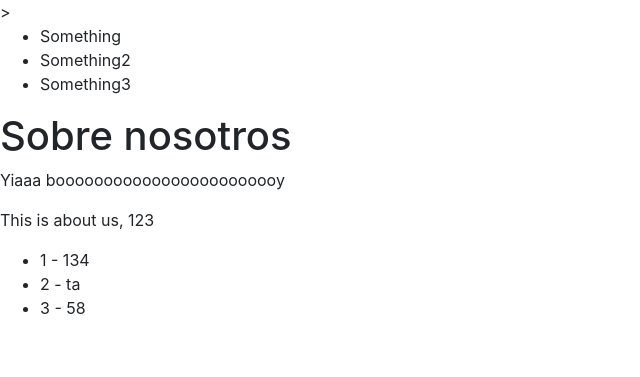
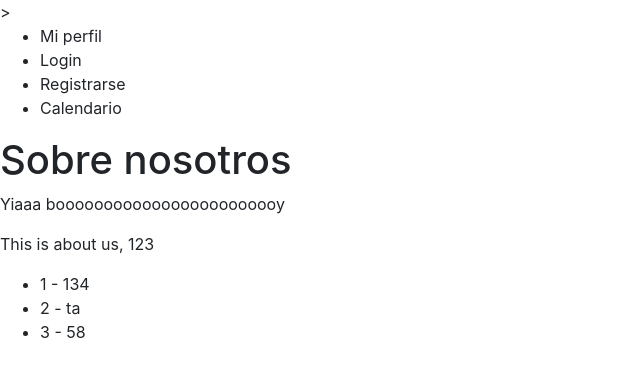
Before and after one commit to MenitoX/santeacher, a Django app: page /about/ in a window 1280 px wide. Shown: the top 377 px of the page, without its empty margins (0-640 px from the left). Run offline with Django 3.2, Linux system fonts and the light colour scheme; some libraries are stand-ins or nearby versions.

Commit message:
Update navbar.html

```diff
--- a/src/templates/navbar.html
+++ b/src/templates/navbar.html
@@ -1,7 +1,20 @@
-<nav>
-    <ul>
-            <li>Something</li>
-            <li>Something2</li>
-            <li>Something3</li>
-    </ul>
-</nav>
+<body>
+
+    <nav>
+        <ul>
+            <li> <a >Mi perfil </a></li>
+            <li> <a >Login   </a></li>
+            <li> <a >Registrarse   </a></li>
+            <li> <a >Calendario    </a></li>
+            <!--<li> <a title="Abaut" href="/abaut">abaut     </a></li>
+            <li> <a title="popup" href="/main">main     </a></li>-->
+
+
+
+
+        </ul>
+
+
+    </nav>
+
+</body>
```
